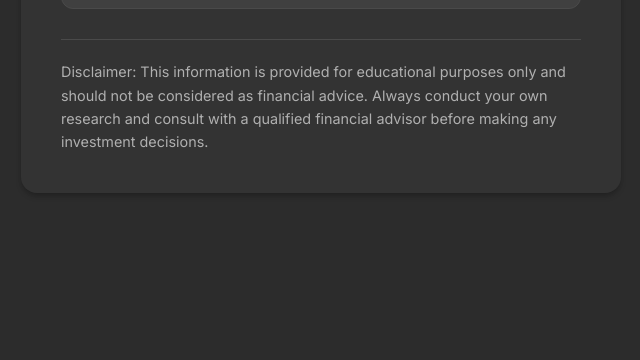
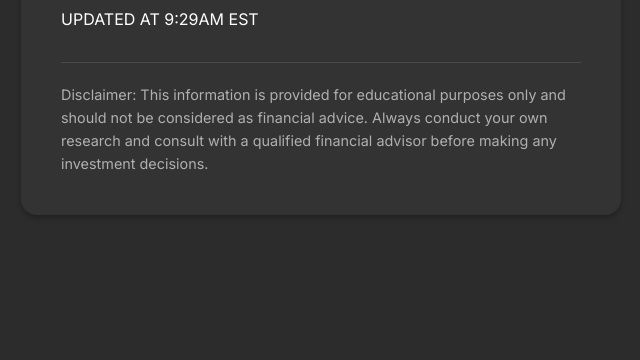
Before and after one commit to robbooker/1stock, a plain HTML site: page index.html in a window 1280 px wide. Shown: the part 440-800 px from the top of the page, without its empty margins (319-959 px from the left). Drawn offline with Linux system fonts and the light colour scheme.

Commit message:
Update index.html

```diff
--- a/index.html
+++ b/index.html
@@ -140,7 +140,9 @@
                 AAPL
             </div>
         </div>
-
+        <div class="update-time">
+            UPDATED AT 9:29AM EST
+        </div>
         <div class="disclaimer">
             Disclaimer: This information is provided for educational purposes only and
             should not be considered as financial advice. Always conduct your own
```
